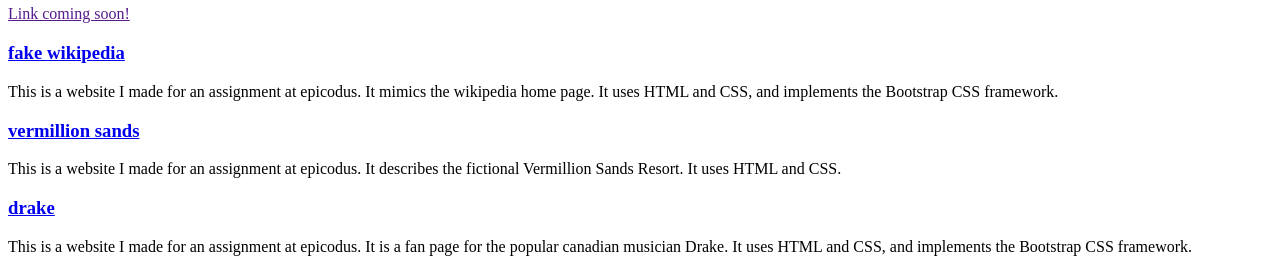
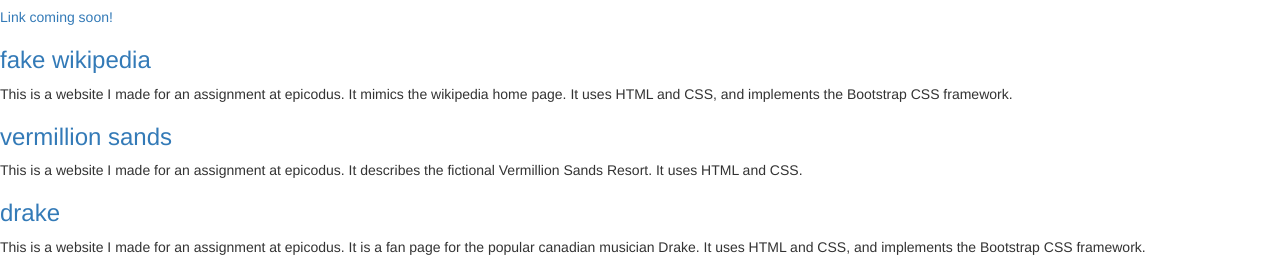
Before and after one commit to MichaelMeow/portfolio, a plain HTML site: page index.html in a window 1280 px wide. Shown: the part 238-509 px from the top of the page. Drawn offline with nearby package versions, Linux system fonts and the light colour scheme.

Commit message:
add a link to the bootstrap CDN, and a link to the internal css document css/styles.css

```diff
--- a/index.html
+++ b/index.html
@@ -1,8 +1,8 @@
 <!DOCTYPE html>
 <html>
   <head>
-    <!-- Bootstrap css link -->
-    <!-- styles.css link -->
+    <link rel="stylesheet" href="https://maxcdn.bootstrapcdn.com/bootstrap/3.3.7/css/bootstrap.min.css" integrity="sha384-BVYiiSIFeK1dGmJRAkycuHAHRg32OmUcww7on3RYdg4Va+PmSTsz/K68vbdEjh4u" crossorigin="anonymous">
+    <link rel="stylesheet" href="/css/styles.css" type="text/css">
     <meta charset="utf-8">
     <title>Michael Meow's Portfolio</title>
   </head>
```
